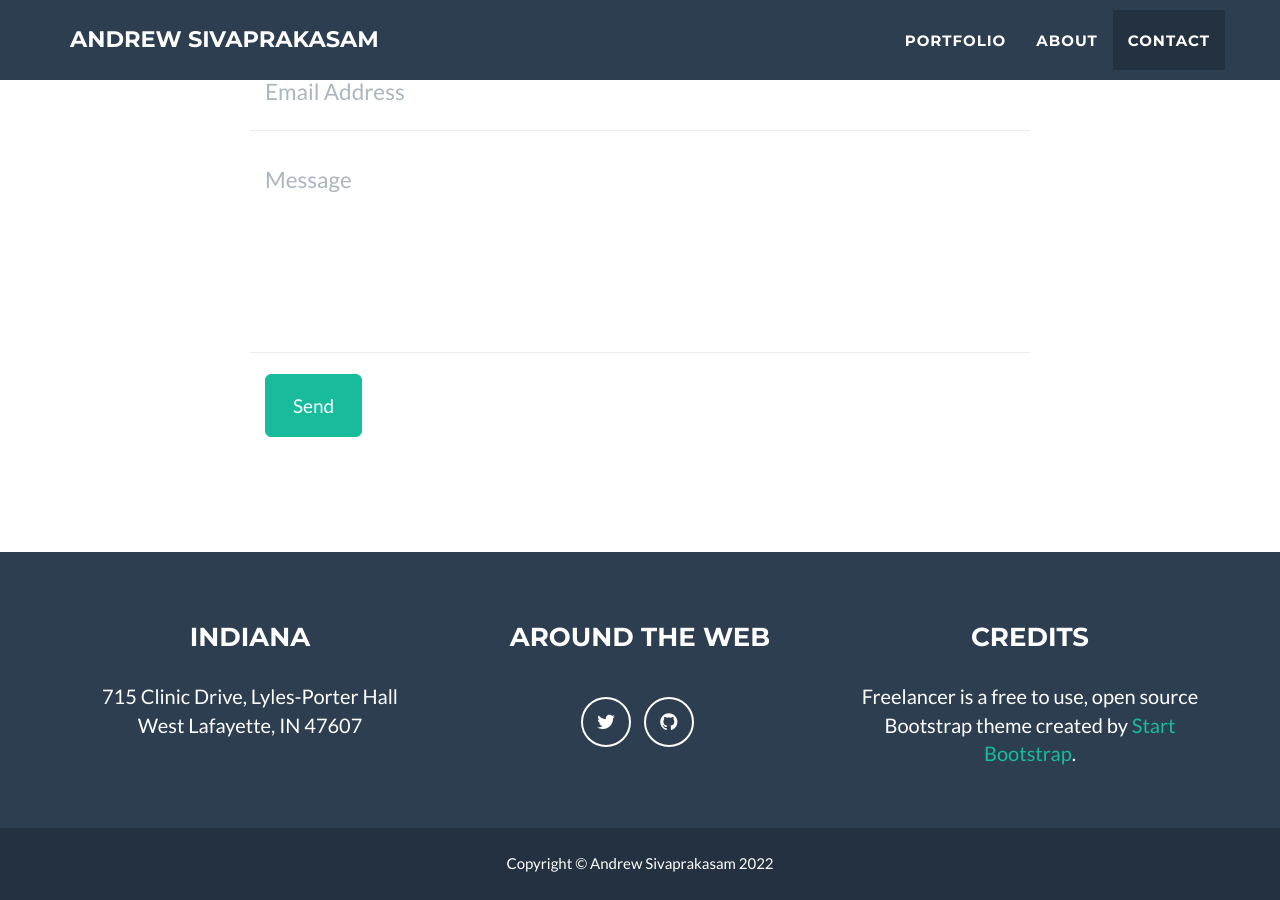
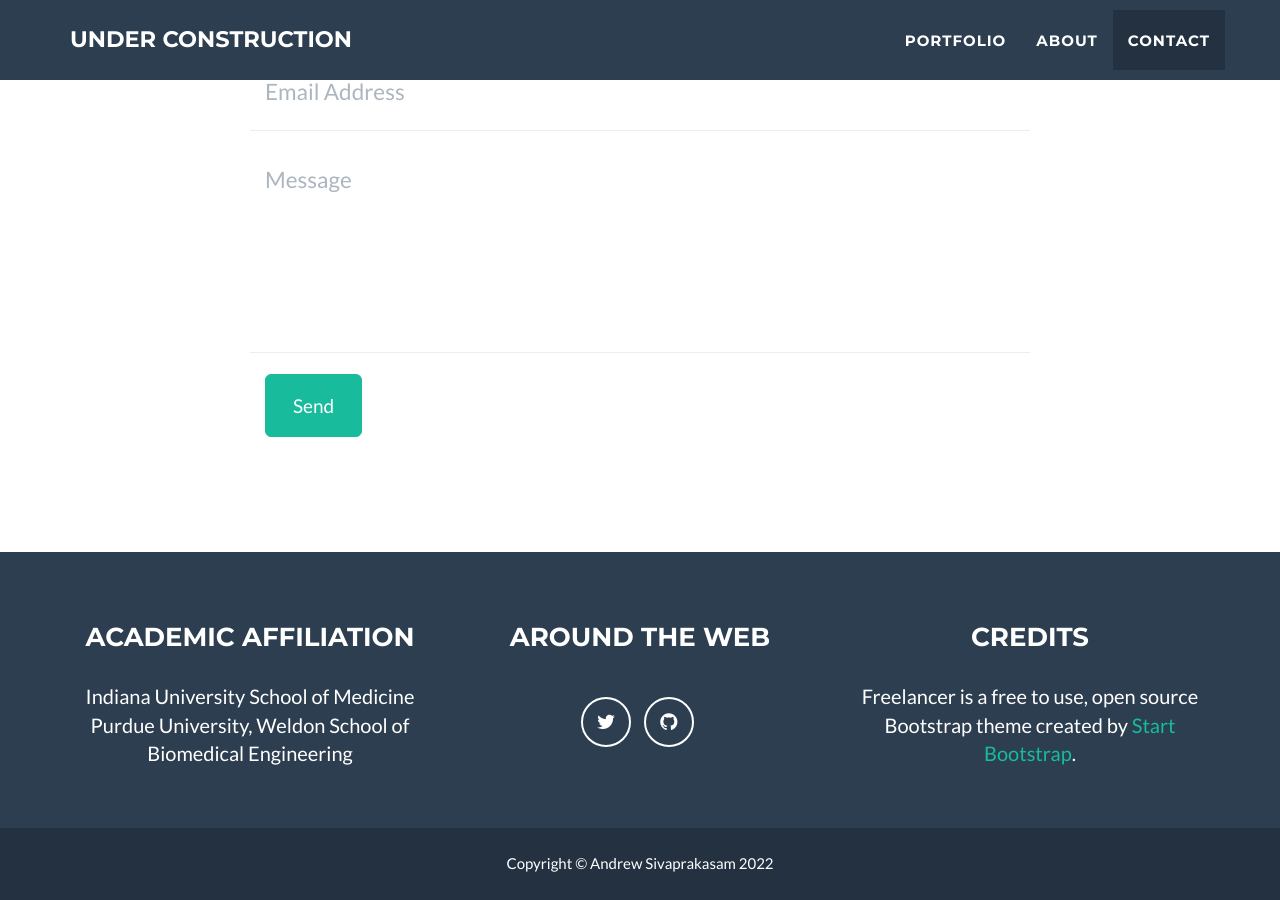
Before and after one commit to sivaprakasaman/sivaprakasaman.github.io, a Jekyll site: the page built from 404.html, in a window 1280 px wide and 900 px high, scrolled down 1722 px. Built offline with Jekyll 4.4.1, drawn with Linux system fonts in a browser that asks for light colours; some of the changed text lies outside the part shown.

Commit message:
minor updates

```diff
--- a/_config.yml
+++ b/_config.yml
@@ -1,5 +1,5 @@
 # Site settings
-title: Andrew Sivaprakasam
+title: UNDER CONSTRUCTION
 email: andrew.n.sivaprakasam@gmail.com
 url: https://github.com/jeromelachaud/freelancer-theme
 description: "Welcome to my personal webpage!."
@@ -33,7 +33,7 @@ color:
 # Footer settings
 footer:
   copyright: Andrew Sivaprakasam
-  location: Indiana
+  location: Academic Affiliation
   social: Around the Web
   credits: Credits
 
@@ -46,8 +46,8 @@ social:
 
 # Postal address (add as many lines as necessary)
 address:
-  - line: 715 Clinic Drive, Lyles-Porter Hall
-  - line: West Lafayette, IN 47607
+  - line: Indiana University School of Medicine
+  - line: Purdue University, Weldon School of Biomedical Engineering
 
 # Credits content
 credits: 'Freelancer is a free to use, open source Bootstrap theme created by <a href="http://startbootstrap.com">Start Bootstrap</a>.'
```
